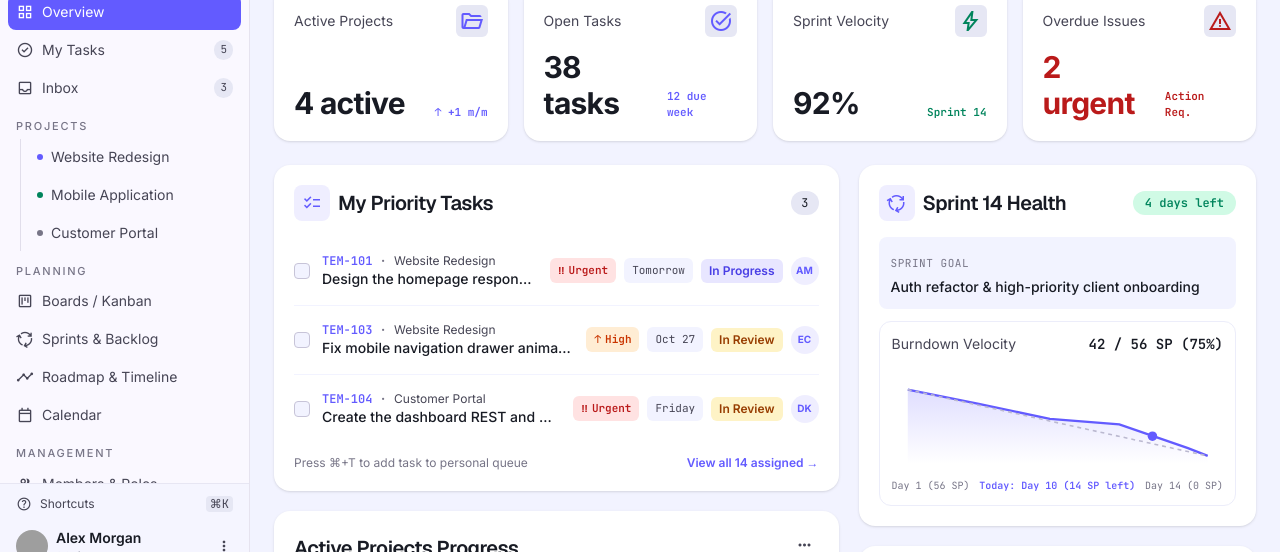
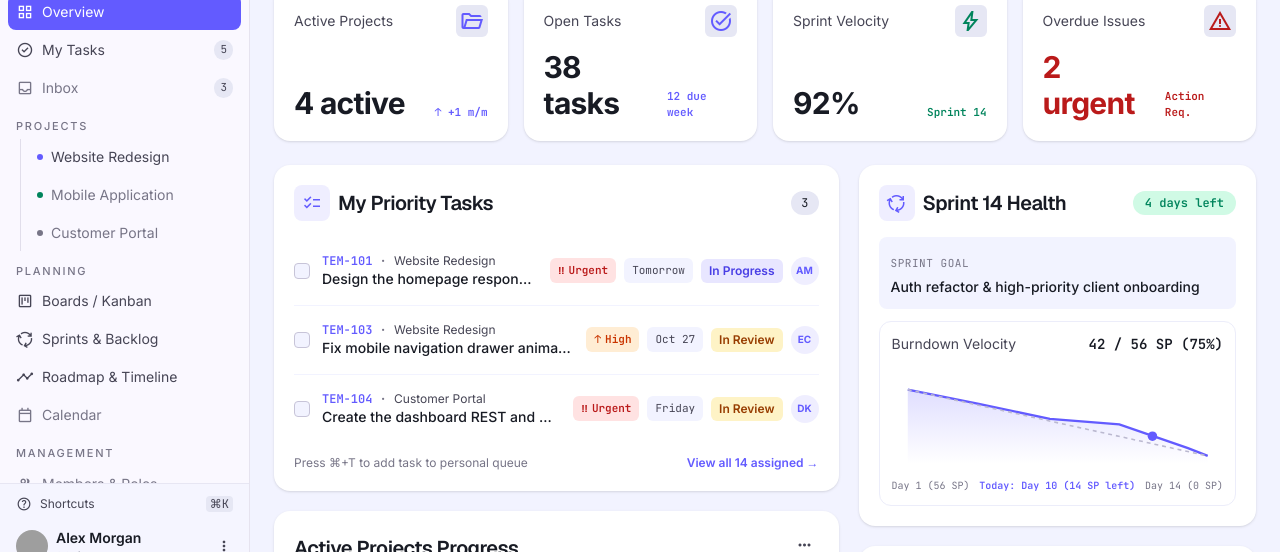
Before and after one commit to huzaifaikhlaq/Temora, a Next.js app: page / in a window 1280 px wide. Shown: the part 220-772 px from the top of the page. Built offline with nearby package versions, Linux system fonts and the light colour scheme; grey boxes are pictures that could not be loaded.

Commit message:
feat: update dashboard links to include disabled state for unavailable features

```diff
--- a/src/app/layout.tsx
+++ b/src/app/layout.tsx
@@ -1,3 +1,4 @@
+/* eslint-disable @next/next/no-page-custom-font -- Stitch references these external font families. */
 import type { Metadata } from "next";
 import type { ReactNode } from "react";
 import "./globals.css";
--- a/src/components/layouts/dashboard-shell.tsx
+++ b/src/components/layouts/dashboard-shell.tsx
@@ -6,21 +6,21 @@ import { usePathname } from "next/navigation";
 import { useState, type ReactNode } from "react";
 import { Icon } from "@/components/shared/icon";
 
-const groups: { label: string; links: { label: string; href: string; icon: string; count?: string; dot?: string }[] }[] = [
+const groups: { label: string; links: { label: string; href: string; icon: string; count?: string; dot?: string; disabled?: boolean }[] }[] = [
   {
     label: "Workspace",
     links: [
       { label: "Overview", href: "/", icon: "grid_view" },
       { label: "My Tasks", href: "/my-tasks", icon: "check_circle", count: "5" },
-      { label: "Inbox", href: "/inbox", icon: "inbox", count: "3" },
+      { label: "Inbox", href: "/inbox", icon: "inbox", count: "3", disabled: true },
     ],
   },
   {
     label: "Projects",
     links: [
       { label: "Website Redesign", href: "/projects/website-redesign/board", icon: "circle", dot: "bg-accent" },
-      { label: "Mobile Application", href: "/projects/website-redesign/board", icon: "circle", dot: "bg-green" },
-      { label: "Customer Portal", href: "/projects/website-redesign/board", icon: "circle", dot: "bg-outline" },
+      { label: "Mobile Application", href: "/projects/website-redesign/board", icon: "circle", dot: "bg-green", disabled: true },
+      { label: "Customer Portal", href: "/projects/website-redesign/board", icon: "circle", dot: "bg-outline", disabled: true },
     ],
   },
   {
@@ -29,16 +29,16 @@ const groups: { label: string; links: { label: string; href: string; icon: strin
       { label: "Boards / Kanban", href: "/projects/website-redesign/board", icon: "view_kanban" },
       { label: "Sprints & Backlog", href: "/projects/website-redesign/sprints", icon: "cycle" },
       { label: "Roadmap & Timeline", href: "/projects/website-redesign/roadmap", icon: "timeline" },
-      { label: "Calendar", href: "/calendar", icon: "calendar_today" },
+      { label: "Calendar", href: "/calendar", icon: "calendar_today", disabled: true },
     ],
   },
   {
     label: "Management",
     links: [
-      { label: "Members & Roles", href: "/members", icon: "group" },
-      { label: "Reports & Analytics", href: "/reports", icon: "insights" },
-      { label: "Integrations", href: "/integrations", icon: "hub" },
-      { label: "Settings", href: "/settings", icon: "settings" },
+      { label: "Members & Roles", href: "/members", icon: "group", disabled: true },
+      { label: "Reports & Analytics", href: "/reports", icon: "insights", disabled: true },
+      { label: "Integrations", href: "/integrations", icon: "hub", disabled: true },
+      { label: "Settings", href: "/settings", icon: "settings", disabled: true },
     ],
   },
 ];
@@ -71,10 +71,14 @@ export function DashboardShell({ children }: { children: ReactNode }) {
               <div className={group.label === "Projects" ? "ml-3 border-l border-border/50 pl-2" : ""}>
                 {group.links.map((link) => {
                   const active = link.href === "/" ? pathname === "/" : link.href === "/my-tasks" ? pathname.startsWith("/my-tasks") : link.href.includes("/board") ? pathname.includes("/board") : link.href.includes("/sprints") ? pathname.includes("/sprints") : link.href.includes("/roadmap") ? pathname.includes("/roadmap") : false;
-                  return <Link key={link.label} href={link.href} onClick={() => setMobileOpen(false)} className={`mb-0.5 flex items-center gap-2 rounded-lg px-2 py-2 text-sm transition-colors ${active ? "bg-accent text-white" : "text-muted hover:bg-surface-container hover:text-foreground"}`}>
+                  const className = `mb-0.5 flex items-center gap-2 rounded-lg px-2 py-2 text-sm transition-colors ${active ? "bg-accent text-white" : link.disabled ? "cursor-not-allowed text-outline" : "text-muted hover:bg-surface-container hover:text-foreground"}`;
+                  const contents = <>
                     {group.label === "Projects" ? <span className={`size-1.5 rounded-full ${link.dot}`} /> : <Icon name={link.icon} size={18}/>}
                     <span className="truncate">{link.label}</span>{"count" in link && link.count && <span className={`ml-auto rounded-full px-1.5 py-0.5 font-mono text-[11px] ${active ? "bg-white/20 text-white" : "bg-surface-high text-muted"}`}>{link.count}</span>}
-                  </Link>;
+                  </>;
+                  return link.disabled
+                    ? <span key={link.label} aria-disabled="true" title="This screen is not included in the current preview" className={className}>{contents}</span>
+                    : <Link key={link.label} href={link.href} onClick={() => setMobileOpen(false)} className={className}>{contents}</Link>;
                 })}
               </div>
             </div>)}
```
